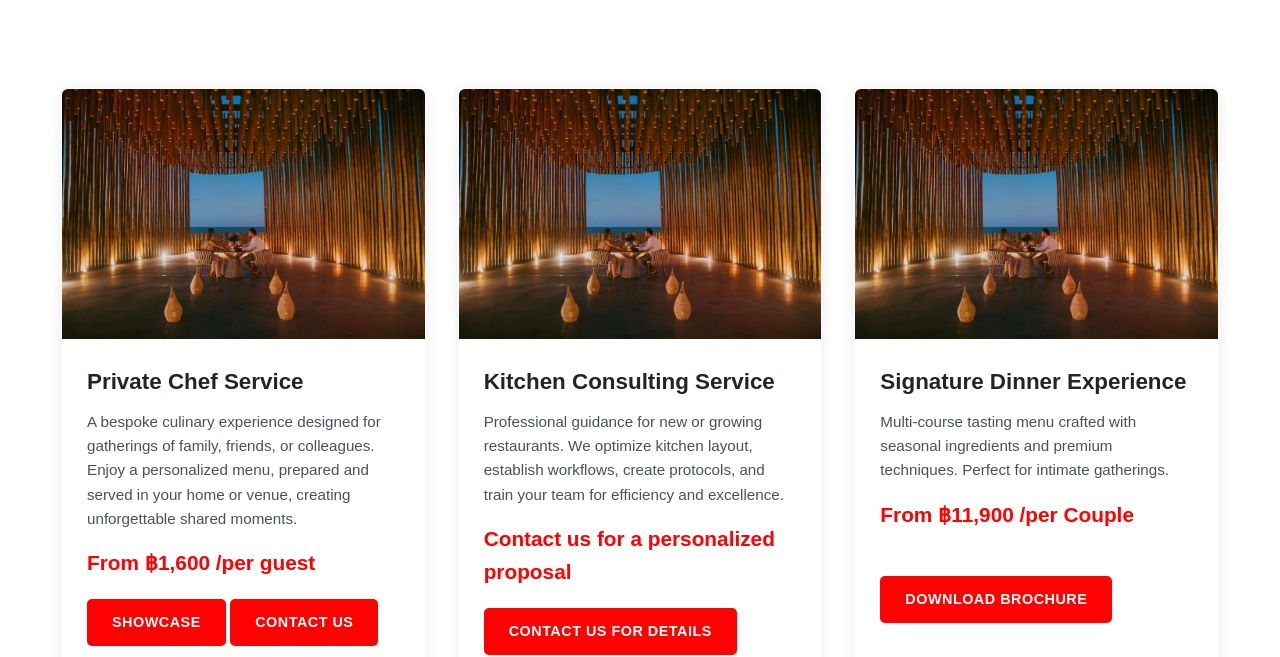
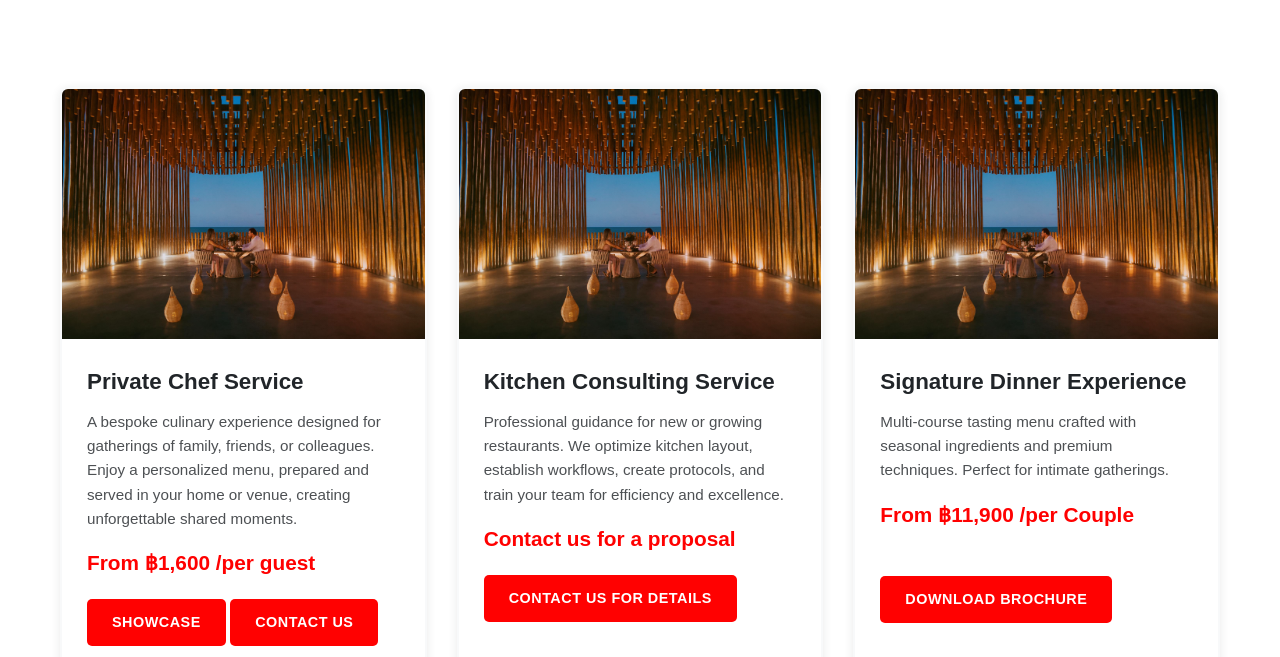
Before and after one commit to devasia2112/kinthai.shop, a plain HTML site: page index.html in a window 1280 px wide. Shown: the part 168-825 px from the top of the page. Drawn offline with Linux system fonts and the light colour scheme.

Commit message:
Update index.html
updates

```diff
--- a/index.html
+++ b/index.html
@@ -229,7 +229,7 @@
                 <div class="product-info">
                     <h3 class="product-title">Kitchen Consulting Service</h3>
                     <p class="product-description">Professional guidance for new or growing restaurants. We optimize kitchen layout, establish workflows, create protocols, and train your team for efficiency and excellence.</p>
-                    <div class="product-price">Contact us for a personalized proposal</div>
+                    <div class="product-price">Contact us for a proposal</div>
                     <a href="https://wa.me/660623353132?text=Hi!%20I%E2%80%99m%20interested%20in%20your%20Kitchen Consulting Services" target="_blank" class="shop-link">Contact us for details</a>
                 </div>
             </div>
```
